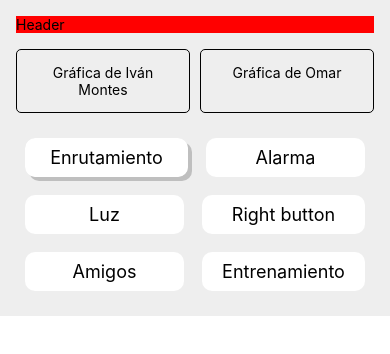
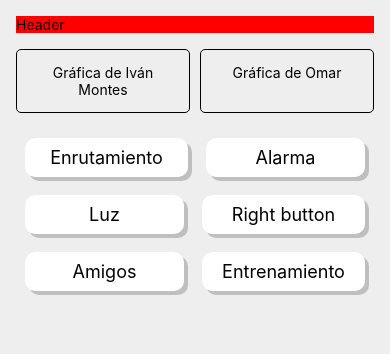
Before and after one commit to Navi244/react-proyect-init, a React Native app: screen / in a window 390 px wide. Shown: the top 354 px of the page. Built offline with nearby package versions, Linux system fonts and the light colour scheme.

Commit message:
add styles button

```diff
--- a/App.js
+++ b/App.js
@@ -19,7 +19,8 @@ export default function App() {
 const mainBg = StyleSheet.create({
   bg: {
     backgroundColor: '#eeeeee',
-    padding: '1rem'
+    padding: '1rem',
+    height: '100%'
   }
 })
 
--- a/components/MainBody.js
+++ b/components/MainBody.js
@@ -5,7 +5,7 @@ import MainButtons from "./MainButtons";
 
 const MainBody = ()=>{
   return(
-    <View>
+    <View style={ContaninerGraphics.main}>
       <HomeGraphics></HomeGraphics>
       <MainButtons></MainButtons>
     </View>
@@ -13,7 +13,9 @@ const MainBody = ()=>{
 }
 
 const ContaninerGraphics = StyleSheet.create({
-
+  main: {
+    height: '100%'
+  }
 })
 
 export default MainBody;
--- a/components/MainButtons.js
+++ b/components/MainButtons.js
@@ -12,9 +12,9 @@ const MainButtons = () => {
             titleStyle={{ color: 'black' }}
             buttonStyle={{ borderRadius: 10, backgroundColor: '#FFFFFF', }}
             containerStyle={{shadowOffset:{  width: 4,  height: 4,  },
-            shadowColor: 'black',
-            shadowOpacity: 0.2,
-            borderRadius: 10}}
+              shadowColor: 'black',
+              shadowOpacity: 0.2,
+              borderRadius: 10}}
             title="Enrutamiento"></Button>
         </View>
         <View style={homeButtons.button}>
@@ -22,6 +22,10 @@ const MainButtons = () => {
             color="#841584"
             titleStyle={{ color: 'black' }}
             buttonStyle={{ borderRadius: 10, backgroundColor: '#FFFFFF',  }}
+            containerStyle={{shadowOffset:{  width: 4,  height: 4,  },
+              shadowColor: 'black',
+              shadowOpacity: 0.2,
+              borderRadius: 10}}
             title="Alarma"></Button>
         </View>
       </View>
@@ -31,6 +35,10 @@ const MainButtons = () => {
             color="#841584"
             titleStyle={{ color: 'black' }}
             buttonStyle={{ borderRadius: 10, backgroundColor: '#FFFFFF' }}
+            containerStyle={{shadowOffset:{  width: 4,  height: 4,  },
+              shadowColor: 'black',
+              shadowOpacity: 0.2,
+              borderRadius: 10}}
             title="Luz"></Button>
         </View>
         <View style={homeButtons.button}>
@@ -38,6 +46,10 @@ const MainButtons = () => {
             color="#841584"
             titleStyle={{ color: 'black' }}
             buttonStyle={{ borderRadius: 10, backgroundColor: '#FFFFFF' }}
+            containerStyle={{shadowOffset:{  width: 4,  height: 4,  },
+              shadowColor: 'black',
+              shadowOpacity: 0.2,
+              borderRadius: 10}}
             title="Right button"></Button>
         </View>
       </View>
@@ -47,6 +59,10 @@ const MainButtons = () => {
             color="#841584"
             titleStyle={{ color: 'black' }}
             buttonStyle={{ borderRadius: 10, backgroundColor: '#FFFFFF' }}
+            containerStyle={{shadowOffset:{  width: 4,  height: 4,  },
+              shadowColor: 'black',
+              shadowOpacity: 0.2,
+              borderRadius: 10}}
             title="Amigos"></Button>
         </View>
         <View style={homeButtons.button}>
@@ -54,6 +70,10 @@ const MainButtons = () => {
             color="#841584"
             titleStyle={{ color: 'black' }}
             buttonStyle={{ borderRadius: 10, backgroundColor: '#FFFFFF' }}
+            containerStyle={{shadowOffset:{  width: 4,  height: 4,  },
+              shadowColor: 'black',
+              shadowOpacity: 0.2,
+              borderRadius: 10}}
             title="Entrenamiento"></Button>
         </View>
       </View>
--- a/package.json
+++ b/package.json
@@ -10,13 +10,15 @@
     "eject": "expo eject"
   },
   "dependencies": {
+    "@react-navigation/native-stack": "^6.6.1",
     "expo": "~44.0.0",
     "expo-status-bar": "~1.2.0",
     "react": "17.0.1",
     "react-dom": "17.0.1",
     "react-native": "0.64.3",
     "react-native-elements": "^3.4.2",
-    "react-native-screens": "^3.12.0",
+    "react-native-safe-area-context": "^4.2.4",
+    "react-native-screens": "^3.13.1",
     "react-native-web": "0.17.1"
   },
   "devDependencies": {
```
Also changed, not shown: 1 other file (tests, documents, lock files or other folders).
